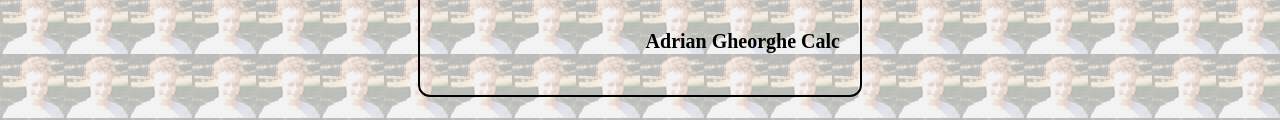
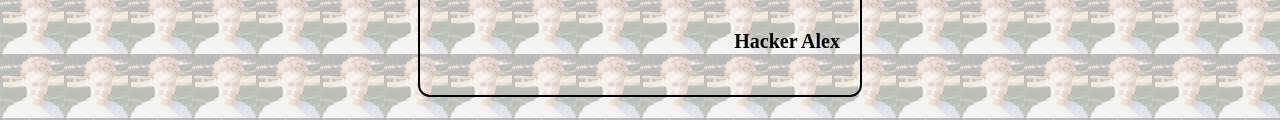
Before and after one commit to Alex1a2b/Alex1a2b.github.io, a plain HTML site: page index.html in a window 1280 px wide. Shown: the part 266-386 px from the top of the page. Drawn offline with Linux system fonts and the light colour scheme.

Commit message:
Update index.html

```diff
--- a/index.html
+++ b/index.html
@@ -39,7 +39,7 @@
 
           </form>
           <div id="agh">
-            <p>Adrian Gheorghe Calc
+            <p>Hacker Alex
           </div>
         </div>
     </body>
```
